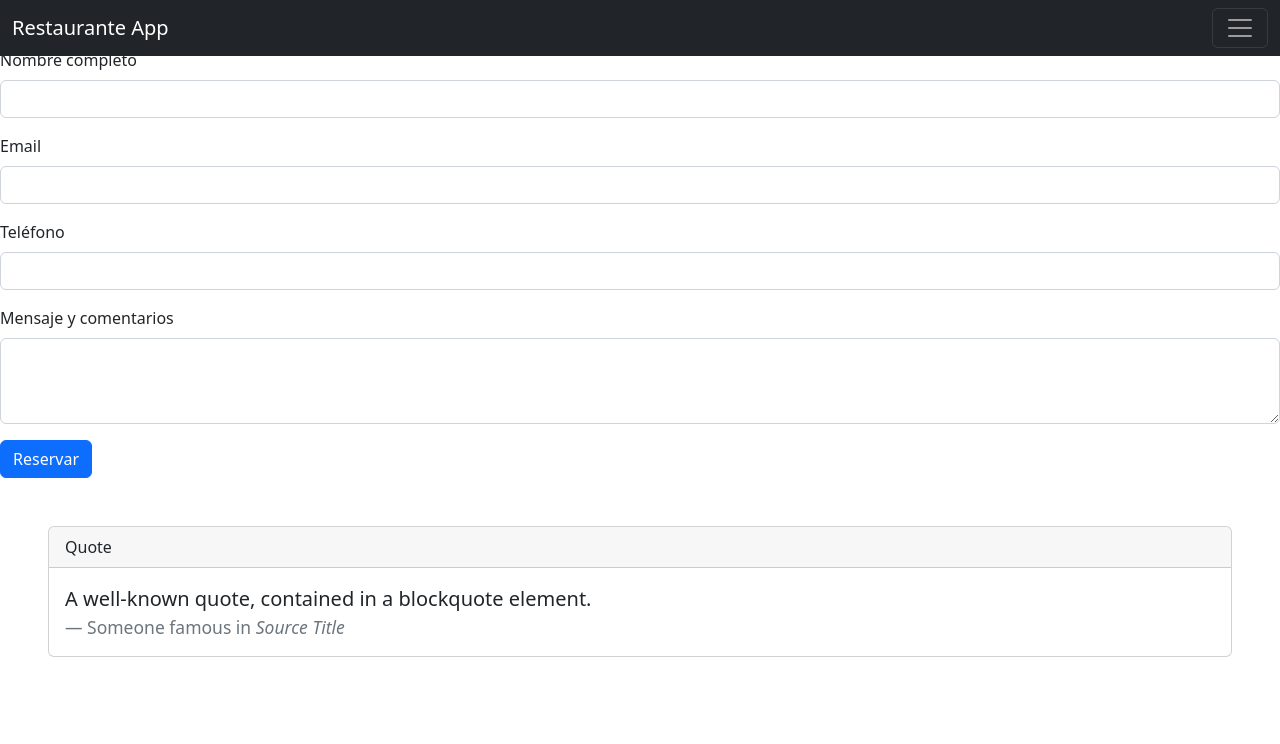
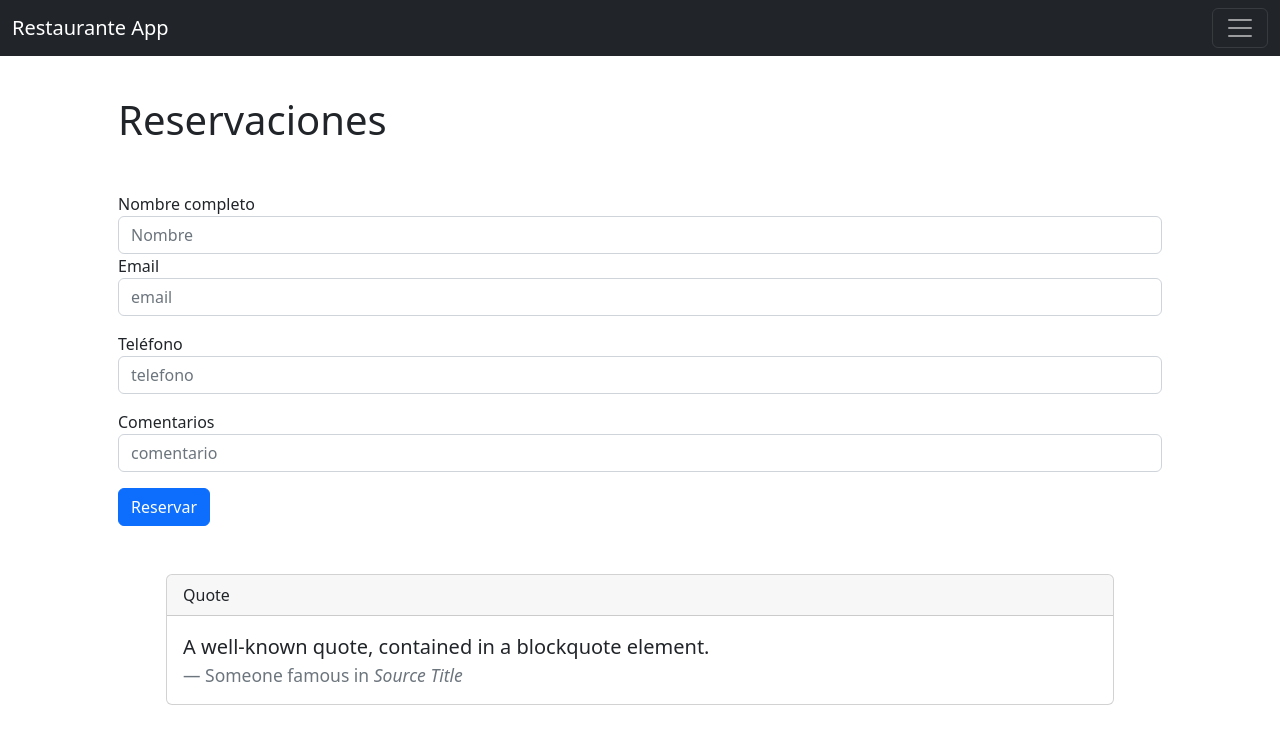
Before and after one commit to GinTip/restaurant-app, a React (Create React App) app: page /reservaciones in a window 1280 px wide. Shown: the top 744 px of the page. Built offline with nearby package versions, Linux system fonts and the light colour scheme.

Commit message:
Reservaciones

```diff
--- a/src/pages/HomePage.jsx
+++ b/src/pages/HomePage.jsx
@@ -23,7 +23,7 @@ const HomePage = () => {
             </div>
             <div className="carousel-inner">
               <div className="carousel-item active">
-                <img src={Pizza1} className="img-fluid img-thumbnail" alt="pizza-1" />
+                <img src={Pizza1} className="d-block w-100" alt="pizza-1" />
                 <div className="carousel-caption d-none d-md-block">
                   <h5>First slide label</h5>
                   <p>Some representative placeholder content for the first slide.</p>
@@ -40,7 +40,7 @@ const HomePage = () => {
                 </div>
               </div>
               <div className="carousel-item">
-                <img src={Restaurant1} className="img-fluid img-thumbnail" alt="restaurant-1" />
+                <img src={Restaurant1} className="d-block w-100" alt="restaurant-1" />
                 <div className="carousel-caption d-none d-md-block">
                   <h5>Second slide label</h5>
                   <p>Some representative placeholder content for the second slide.</p>
@@ -57,7 +57,7 @@ const HomePage = () => {
                 </div>
               </div>
               <div className="carousel-item">
-                <img src={PizzaHorno1} className="img-fluid img-thumbnail" alt="pizza-horno-1" />
+                <img src={PizzaHorno1} className="d-block w-100" alt="pizza-horno-1" />
                 <div className="carousel-caption d-none d-md-block">
                   <h5>Third slide label</h5>
                   <p>Some representative placeholder content for the third slide.</p>
--- a/src/pages/Reservaciones.jsx
+++ b/src/pages/Reservaciones.jsx
@@ -1,89 +1,110 @@
-import React, { useState } from 'react';
+import React, { useState } from "react";
 import { db } from "../firebase/firebase";
-import { addDoc, collection } from 'firebase/firestore';
+import {
+  collection,
+  addDoc,
+} from "firebase/firestore";
 import Footer from '../components/Footer';
+
 
 const initialForm = {
   nombre: "",
   email: "",
   telefono: "",
   comentario: "",
-}
-
-console.log(initialForm);
+};
 
 const Reservaciones = () => {
   const [form, setForm] = useState(initialForm);
 
-  const saveReservation = async () => {
-    const reservacion = collection(db, "reservaciones");
-    await addDoc(reservacion, form);
+  const crearReserva = () => {
+    const reserva = collection(db, "reservaciones");
+    addDoc(reserva, form);
   };
 
   return (
     <>
       <header>
-
+        <h1>Reservaciones</h1>
       </header>
+      <main>
         <article>
           <form>
-          <div className="mb-3 mt-5">
-            <label htmlFor="nombre" className="form-label">Nombre completo</label>
+            <div className="containermb-3 mt-5">
+              <label htmlFor="nombre">Nombre completo</label>
               <input
+                id="nombre"
                 type="text"
+                placeholder="Nombre"
+                autoComplete="off"
                 className="form-control"
-              id="nombre"
-              autoComplete="off"
                 value={form.nombre}
                 onChange={(e) => {
                   setForm({ ...form, nombre: e.target.value });
-              }} />
+                }}
+              />
             </div>
             <div className="mb-3">
-            <label htmlFor="email" className="form-label">Email</label>
+              <label htmlFor="email">Email</label>
               <input
-              type="email"
+                id="email"
+                type="textarea"
+                placeholder="email"
+                autoComplete="off"
                 className="form-control"
-              id="email"
-              autoComplete="off"
                 value={form.email}
                 onChange={(e) => {
                   setForm({ ...form, email: e.target.value });
-              }} />
+                }}
+              />
             </div>
             <div className="mb-3">
-            <label htmlFor="telefono" className="form-label">Teléfono</label>
+              <label htmlFor="telefono">Teléfono</label>
               <input
+                id="telefono"
                 type="number"
+                placeholder="telefono"
+                autoComplete="off"
                 className="form-control"
-              id="telefono"
-              autoComplete="off"
                 value={form.telefono}
                 onChange={(e) => {
                   setForm({ ...form, telefono: e.target.value });
-              }} />
+                }}
+              />
             </div>
             <div className="mb-3">
-            <label htmlFor="comentario" className="form-label">Mensaje y comentarios</label>
-            <textarea
+              <label htmlFor="comentario">Comentarios</label>
+              <input
+                id="comentario"
                 type="text"
+                placeholder="comentario"
+                autoComplete="off"
                 className="form-control"
-              id="comentario"
-              rows="3"
-              autoComplete="off"
                 value={form.comentario}
                 onChange={(e) => {
                   setForm({ ...form, comentario: e.target.value });
-              }} />
+                }}
+              />
             </div>
-          <button type="submit" className="btn btn-primary" onClick={saveReservation}>Reservar</button>
           </form>
         </article>
+      </main>
+      <section>
+        <article>
+            <button
+              type="submit"
+              className="btn btn-primary"
+              onClick={crearReserva}
+            >
+              Reservar
+            </button>
+        </article>
+      </section>
       <footer className='mt-5'>
         <Footer />
       </footer>
     </>
-  )
+  );
 };
 
 export default Reservaciones;
--- a/src/routers/AppRouter.jsx
+++ b/src/routers/AppRouter.jsx
@@ -18,7 +18,7 @@ const AppRouter = () => {
   return (
     <Router>
       <NavBar/>
-      <div>
+      <div className='container mt-5 p-5'>
         <Routes>
           <Route path="/" element={<HomePage />} />
           <Route path="/nosotros" element={<AboutPage />} />
```
Lines whose indentation alone changed are shown as unchanged.
